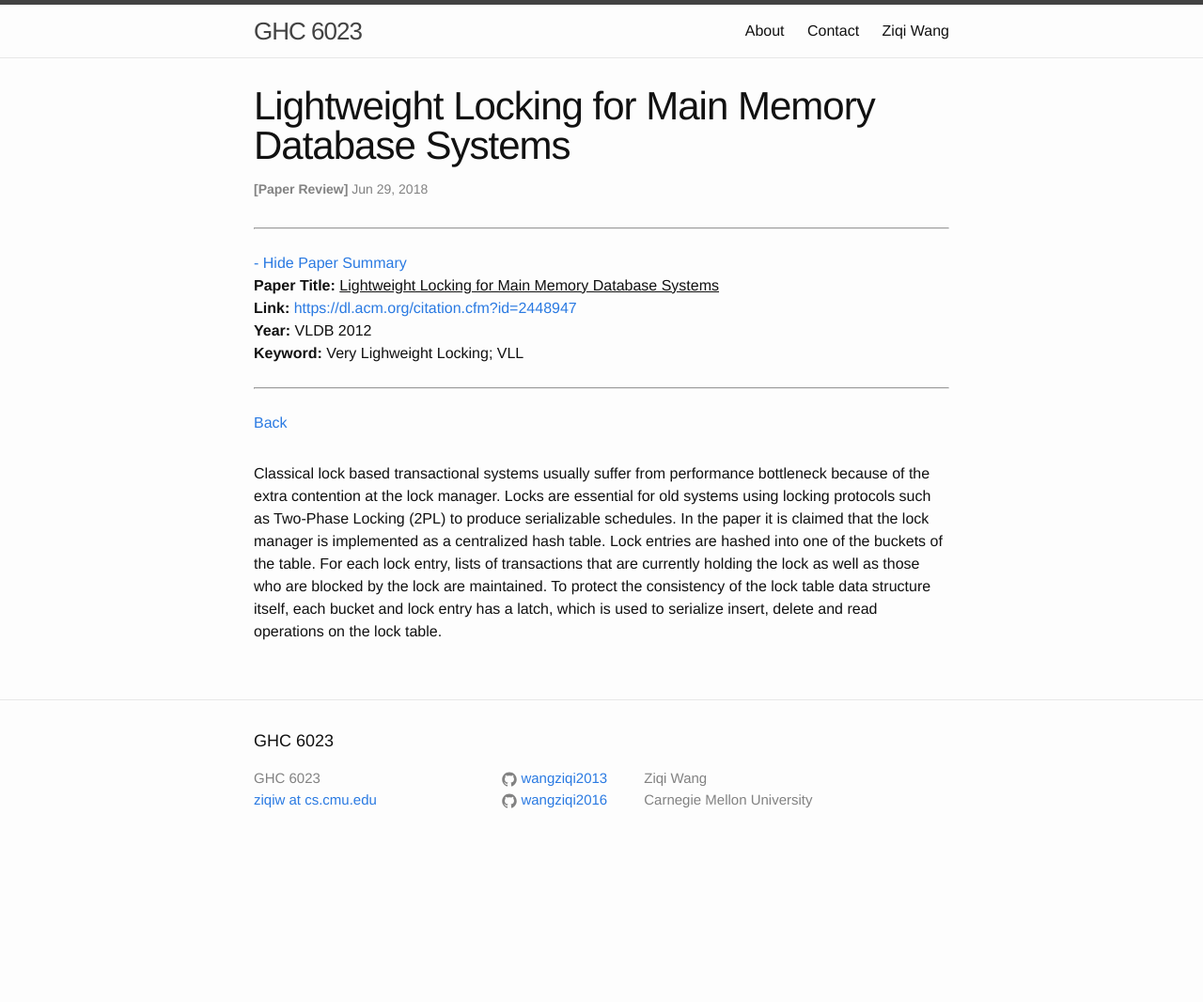
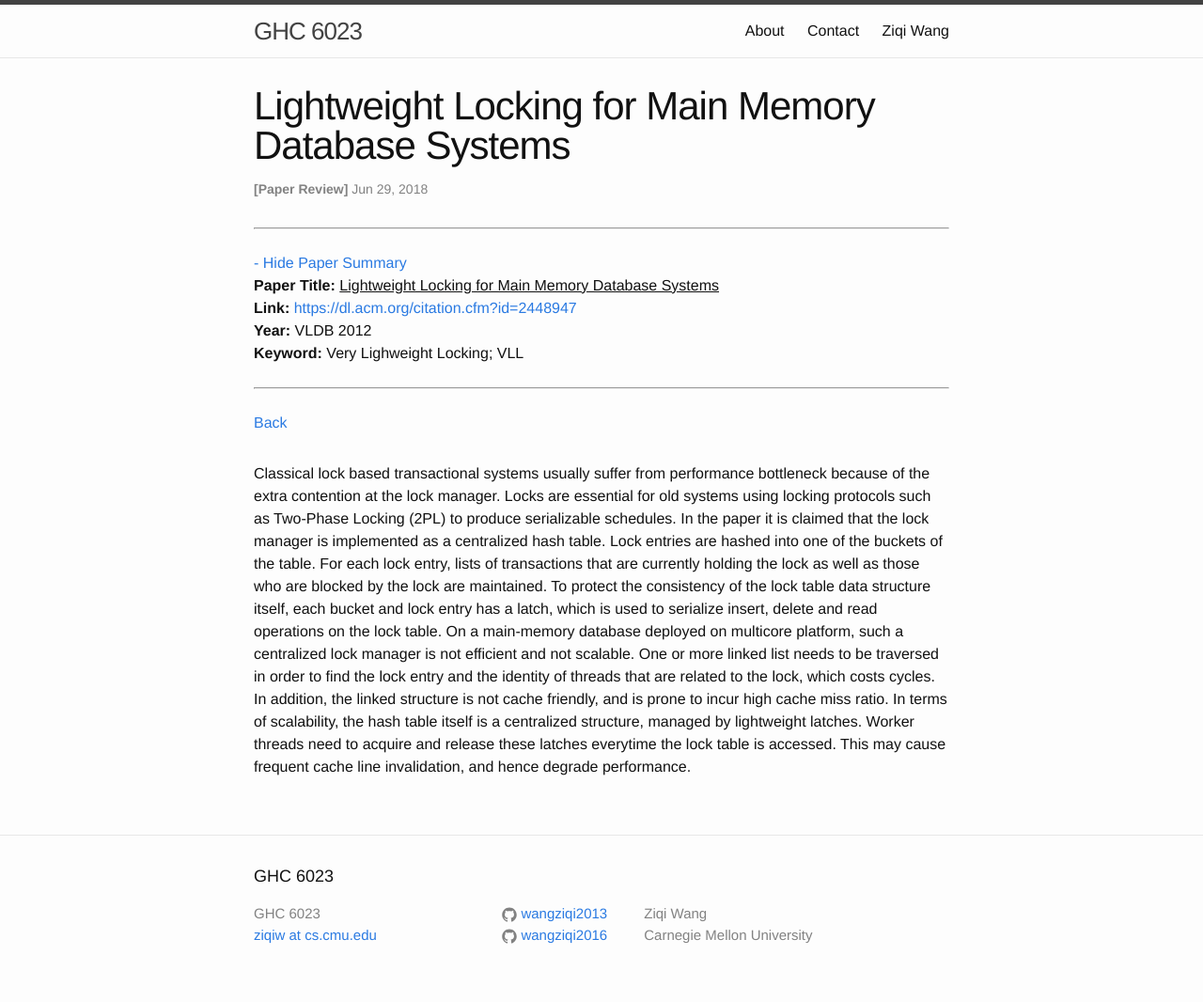
Before and after one commit to wangziqi2013/wangziqi2013.github.io, a Jekyll site: the page built from _posts/2018-06-29-vll.markdown, in a window 1280 px wide. Shown: the whole page at 94% size. Built offline with Jekyll 4.4.1, drawn with Linux system fonts in a browser that asks for light colours; before the commit the page ends 922 px from its top, so only the background shows below that.

Commit message:
Finish lock manager problem

```diff
--- a/_posts/2018-06-29-vll.markdown
+++ b/_posts/2018-06-29-vll.markdown
@@ -19,4 +19,9 @@ produce serializable schedules. In the paper it is claimed that the lock manager
 hash table. Lock entries are hashed into one of the buckets of the table. For each lock entry, lists of transactions
 that are currently holding the lock as well as those who are blocked by the lock are maintained. To protect the consistency
 of the lock table data structure itself, each bucket and lock entry has a latch, which is used to serialize insert, delete
-and read operations on the lock table.
+and read operations on the lock table. On a main-memory database deployed on multicore platform, such a centralized
+lock manager is not efficient and not scalable. One or more linked list needs to be traversed in order to find the
+lock entry and the identity of threads that are related to the lock, which costs cycles. In addition, the linked structure
+is not cache friendly, and is prone to incur high cache miss ratio. In terms of scalability, the hash table itself is
+a centralized structure, managed by lightweight latches. Worker threads need to acquire and release these latches everytime
+the lock table is accessed. This may cause frequent cache line invalidation, and hence degrade performance.
```
